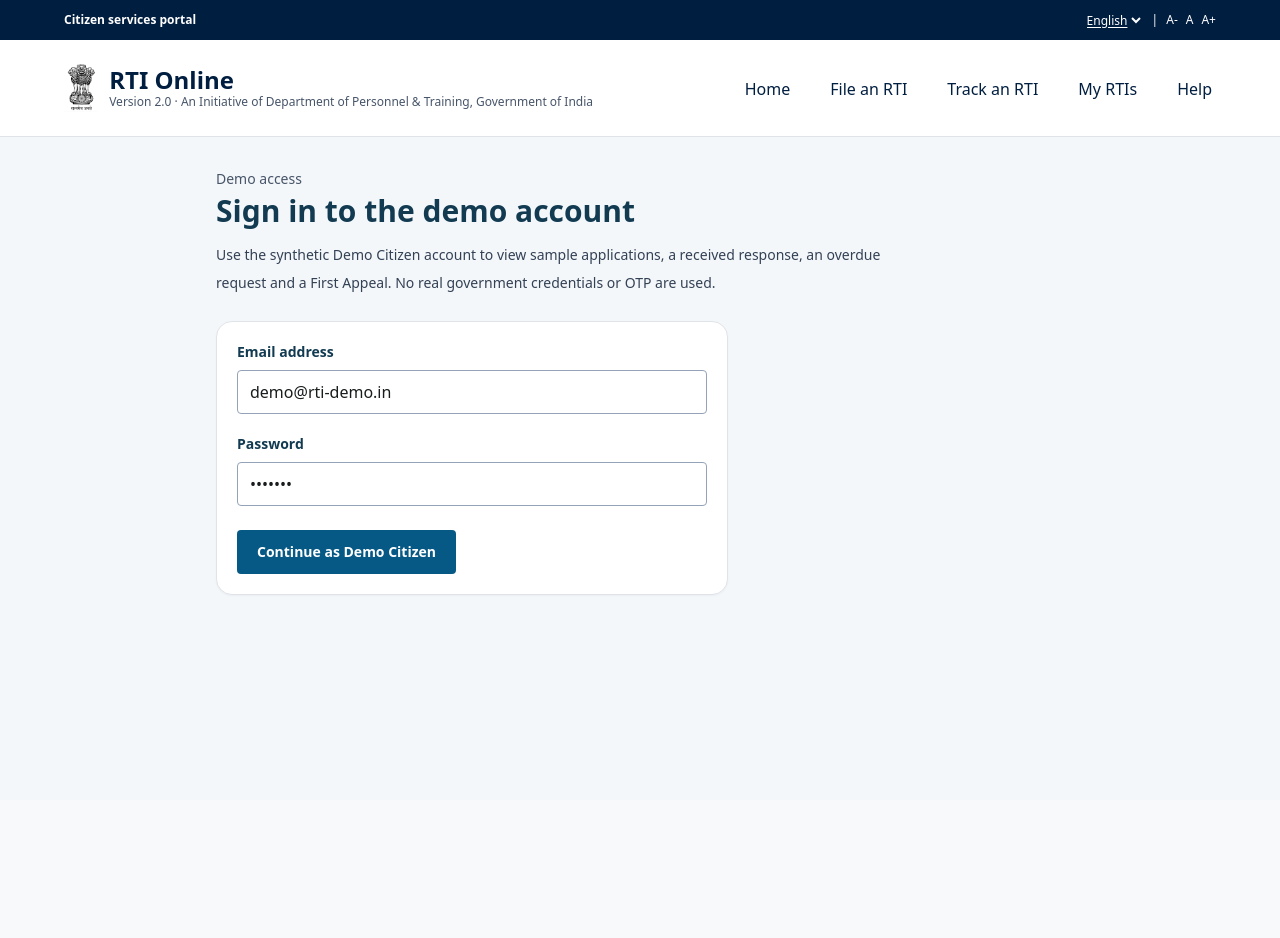
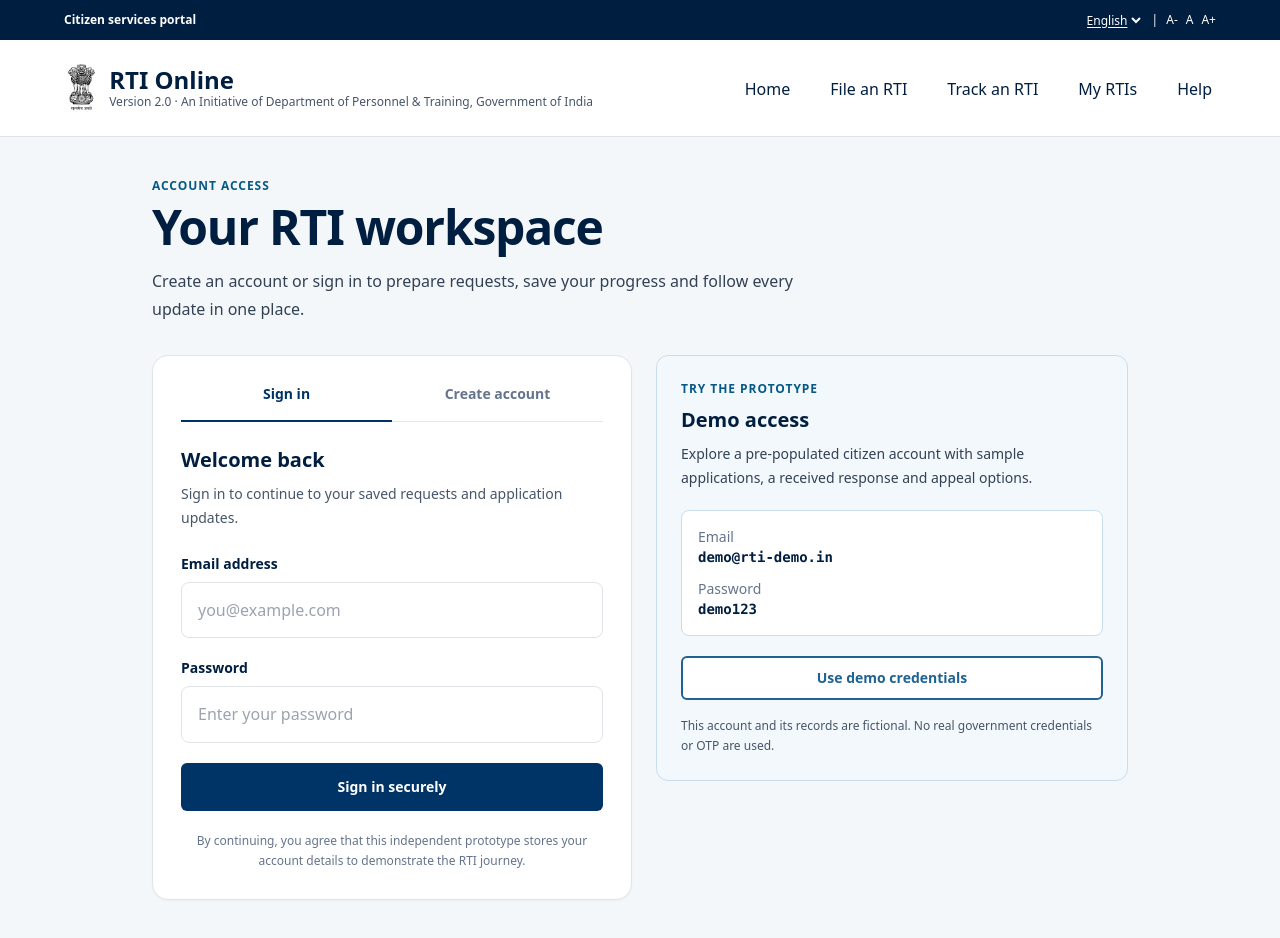
Before and after one commit to BShubhamxx/Right-To-Information-Portal, a Next.js app: page /auth/login in a window 1280 px wide. Before the commit the page ends 800 px from the top, so only its background shows below. Built offline with nearby package versions, Linux system fonts and the light colour scheme.

Commit message:
feat: add user registration and professional login flow

```diff
--- a/src/app/login/page.tsx
+++ b/src/app/login/page.tsx
@@ -1,4 +1,6 @@
 import { DemoLogin } from "@/components/demo-login";
 import { SiteHeader } from "@/components/site-header";
 
-export default function LoginPage() { return <main className="min-h-screen bg-canvas"><SiteHeader /><div className="mx-auto max-w-4xl px-4 py-8 lg:px-6"><p className="text-sm text-slate-600">Demo access</p><h1 className="mt-1 text-3xl font-bold text-[#123B52]">Sign in to the demo account</h1><p className="mt-3 max-w-2xl text-sm leading-7 text-slate-700">Use the synthetic Demo Citizen account to view sample applications, a received response, an overdue request and a First Appeal. No real government credentials or OTP are used.</p><DemoLogin /></div></main>; }
+export default function LoginPage() {
+  return <main className="min-h-screen bg-canvas"><SiteHeader /><div className="mx-auto max-w-5xl px-4 py-10 lg:px-6"><p className="eyebrow">Account access</p><h1 className="mt-2 text-4xl font-bold tracking-tight text-portal-navy sm:text-5xl">Your RTI workspace</h1><p className="mt-4 max-w-2xl text-base leading-7 text-slate-700">Create an account or sign in to prepare requests, save your progress and follow every update in one place.</p><DemoLogin /></div></main>;
+}
--- a/src/components/demo-login.tsx
+++ b/src/components/demo-login.tsx
@@ -4,19 +4,86 @@
 import { useRouter } from "next/navigation";
 import { createClient } from "@/lib/client";
 
+type Mode = "signin" | "register";
+const DEMO_EMAIL = "demo@rti-demo.in";
+const DEMO_PASSWORD = "demo123";
+
 export function DemoLogin() {
-  const [email, setEmail] = useState("demo@rti-demo.in");
-  const [password, setPassword] = useState("demo123");
-  const [message, setMessage] = useState("");
+  const [mode, setMode] = useState<Mode>("signin");
+  const [name, setName] = useState("");
+  const [phone, setPhone] = useState("");
+  const [email, setEmail] = useState("");
+  const [password, setPassword] = useState("");
+  const [confirmPassword, setConfirmPassword] = useState("");
+  const [message, setMessage] = useState<{ type: "error" | "success"; text: string } | null>(null);
   const [loading, setLoading] = useState(false);
   const router = useRouter();
-  async function submit(event: FormEvent) {
-    event.preventDefault(); setLoading(true); setMessage("");
+
+  function switchMode(nextMode: Mode) {
+    setMode(nextMode);
+    setMessage(null);
+    if (nextMode === "register") { setEmail(""); setPassword(""); }
+  }
+
+  async function submit(event: FormEvent<HTMLFormElement>) {
+    event.preventDefault();
+    setLoading(true); setMessage(null);
+    if (mode === "register" && password !== confirmPassword) {
+      setLoading(false); setMessage({ type: "error", text: "Passwords do not match. Please check them and try again." }); return;
+    }
     const supabase = createClient();
-    const { error } = await supabase.auth.signInWithPassword({ email, password });
+    const result = mode === "signin"
+      ? await supabase.auth.signInWithPassword({ email, password })
+      : await supabase.auth.signUp({ email, password, options: { data: { name, phone } } });
     setLoading(false);
-    if (error) setMessage(error.message.includes("Invalid login") ? "The demo account is not seeded yet. Create Demo Citizen in Supabase Auth, then try again." : error.message);
-    else { setMessage("Demo sign-in successful. Loading My RTIs…"); router.push("/dashboard"); router.refresh(); }
+    if (result.error) {
+      const text = result.error.message.toLowerCase();
+      const friendly = text.includes("invalid login") || text.includes("invalid credentials")
+        ? "Email or password is incorrect. You can use the demo account shown below."
+        : text.includes("already registered") || text.includes("already been registered")
+          ? "An account with this email already exists. Try signing in instead."
+          : result.error.message;
+      setMessage({ type: "error", text: friendly }); return;
+    }
+    if (mode === "register" && !result.data.session) {
+      setMessage({ type: "success", text: "Your account has been created. Check your email to confirm your address, then sign in." });
+      setMode("signin"); setConfirmPassword(""); return;
+    }
+    setMessage({ type: "success", text: mode === "register" ? "Account created. Opening your dashboard..." : "Signed in successfully. Opening your dashboard..." });
+    router.push("/dashboard"); router.refresh();
   }
-  return <form onSubmit={submit} className="service-panel mt-6 max-w-lg p-5"><label className="block text-sm font-bold text-[#123B52]" htmlFor="demo-email">Email address</label><input id="demo-email" type="email" value={email} onChange={(event) => setEmail(event.target.value)} className="mt-2 min-h-11 w-full rounded border border-slate-400 px-3" required /><label className="mt-5 block text-sm font-bold text-[#123B52]" htmlFor="demo-password">Password</label><input id="demo-password" type="password" value={password} onChange={(event) => setPassword(event.target.value)} className="mt-2 min-h-11 w-full rounded border border-slate-400 px-3" required /><button disabled={loading} className="mt-6 min-h-11 rounded bg-moss px-5 text-sm font-bold text-white disabled:bg-slate-400">{loading ? "Signing in…" : "Continue as Demo Citizen"}</button>{message && <p className={`mt-4 border-l-4 p-3 text-sm leading-6 ${message.includes("not enabled") ? "border-[#C65D11] bg-[#FFF7ED] text-slate-800" : "border-green-700 bg-green-50 text-green-900"}`}>{message}</p>}</form>;
+
+  function useDemoAccount() {
+    setMode("signin"); setEmail(DEMO_EMAIL); setPassword(DEMO_PASSWORD); setConfirmPassword(""); setMessage(null);
+  }
+
+  return <div className="mt-8 grid gap-6 lg:grid-cols-[minmax(0,30rem)_minmax(15rem,1fr)]">
+    <section className="service-panel p-6 sm:p-7" aria-labelledby="auth-form-title">
+      <div className="flex border-b border-slate-200" role="tablist" aria-label="Account access">
+        <button type="button" role="tab" aria-selected={mode === "signin"} onClick={() => switchMode("signin")} className={`-mb-px flex-1 border-b-2 px-3 pb-4 text-sm font-bold ${mode === "signin" ? "border-portal-primary text-portal-primary" : "border-transparent text-slate-500"}`}>Sign in</button>
+        <button type="button" role="tab" aria-selected={mode === "register"} onClick={() => switchMode("register")} className={`-mb-px flex-1 border-b-2 px-3 pb-4 text-sm font-bold ${mode === "register" ? "border-portal-primary text-portal-primary" : "border-transparent text-slate-500"}`}>Create account</button>
+      </div>
+      <h2 id="auth-form-title" className="mt-6 text-xl font-bold text-portal-navy">{mode === "signin" ? "Welcome back" : "Create your RTI account"}</h2>
+      <p className="mt-2 text-sm leading-6 text-slate-600">{mode === "signin" ? "Sign in to continue to your saved requests and application updates." : "Register once to save applications, track responses and manage appeals."}</p>
+      <form onSubmit={submit} className="mt-6 space-y-5">
+        {mode === "register" && <>
+          <div><label className="block text-sm font-bold text-portal-navy" htmlFor="full-name">Full name</label><input id="full-name" type="text" value={name} onChange={(event) => setName(event.target.value)} className="field mt-2" placeholder="Enter your full name" autoComplete="name" required /></div>
+          <div><label className="block text-sm font-bold text-portal-navy" htmlFor="phone">Mobile number <span className="font-normal text-slate-500">(optional)</span></label><input id="phone" type="tel" value={phone} onChange={(event) => setPhone(event.target.value)} className="field mt-2" placeholder="e.g. 9876543210" autoComplete="tel" /></div>
+        </>}
+        <div><label className="block text-sm font-bold text-portal-navy" htmlFor="account-email">Email address</label><input id="account-email" type="email" value={email} onChange={(event) => setEmail(event.target.value)} className="field mt-2" placeholder="you@example.com" autoComplete="email" required /></div>
+        <div><label className="block text-sm font-bold text-portal-navy" htmlFor="account-password">Password</label><input id="account-password" type="password" value={password} onChange={(event) => setPassword(event.target.value)} className="field mt-2" placeholder={mode === "register" ? "At least 6 characters" : "Enter your password"} autoComplete={mode === "signin" ? "current-password" : "new-password"} minLength={6} required /></div>
+        {mode === "register" && <div><label className="block text-sm font-bold text-portal-navy" htmlFor="confirm-password">Confirm password</label><input id="confirm-password" type="password" value={confirmPassword} onChange={(event) => setConfirmPassword(event.target.value)} className="field mt-2" placeholder="Re-enter your password" autoComplete="new-password" minLength={6} required /></div>}
+        <button disabled={loading} className="portal-primary-button min-h-12 w-full rounded-md px-5 text-sm font-bold transition disabled:cursor-not-allowed disabled:bg-slate-400">{loading ? "Please wait..." : mode === "signin" ? "Sign in securely" : "Create my account"}</button>
+      </form>
+      {message && <p role="alert" className={`mt-5 border-l-4 p-3 text-sm leading-6 ${message.type === "error" ? "border-red-700 bg-red-50 text-red-950" : "border-green-700 bg-green-50 text-green-900"}`}>{message.text}</p>}
+      <p className="mt-5 text-center text-xs leading-5 text-slate-500">By continuing, you agree that this independent prototype stores your account details to demonstrate the RTI journey.</p>
+    </section>
+    <aside className="h-fit rounded-xl border border-[#C9DDED] bg-[#F2F8FC] p-6" aria-labelledby="demo-access-title">
+      <p className="eyebrow">Try the prototype</p><h2 id="demo-access-title" className="mt-2 text-xl font-bold text-portal-navy">Demo access</h2>
+      <p className="mt-2 text-sm leading-6 text-slate-700">Explore a pre-populated citizen account with sample applications, a received response and appeal options.</p>
+      <dl className="mt-5 space-y-3 rounded-lg border border-[#C9DDED] bg-white p-4 text-sm"><div><dt className="text-slate-500">Email</dt><dd className="font-mono font-semibold text-portal-navy">{DEMO_EMAIL}</dd></div><div><dt className="text-slate-500">Password</dt><dd className="font-mono font-semibold text-portal-navy">{DEMO_PASSWORD}</dd></div></dl>
+      <button type="button" onClick={useDemoAccount} className="portal-secondary-button mt-5 min-h-11 w-full rounded-md px-4 text-sm font-bold">Use demo credentials</button>
+      <p className="mt-4 text-xs leading-5 text-slate-600">This account and its records are fictional. No real government credentials or OTP are used.</p>
+    </aside>
+  </div>;
 }
```
